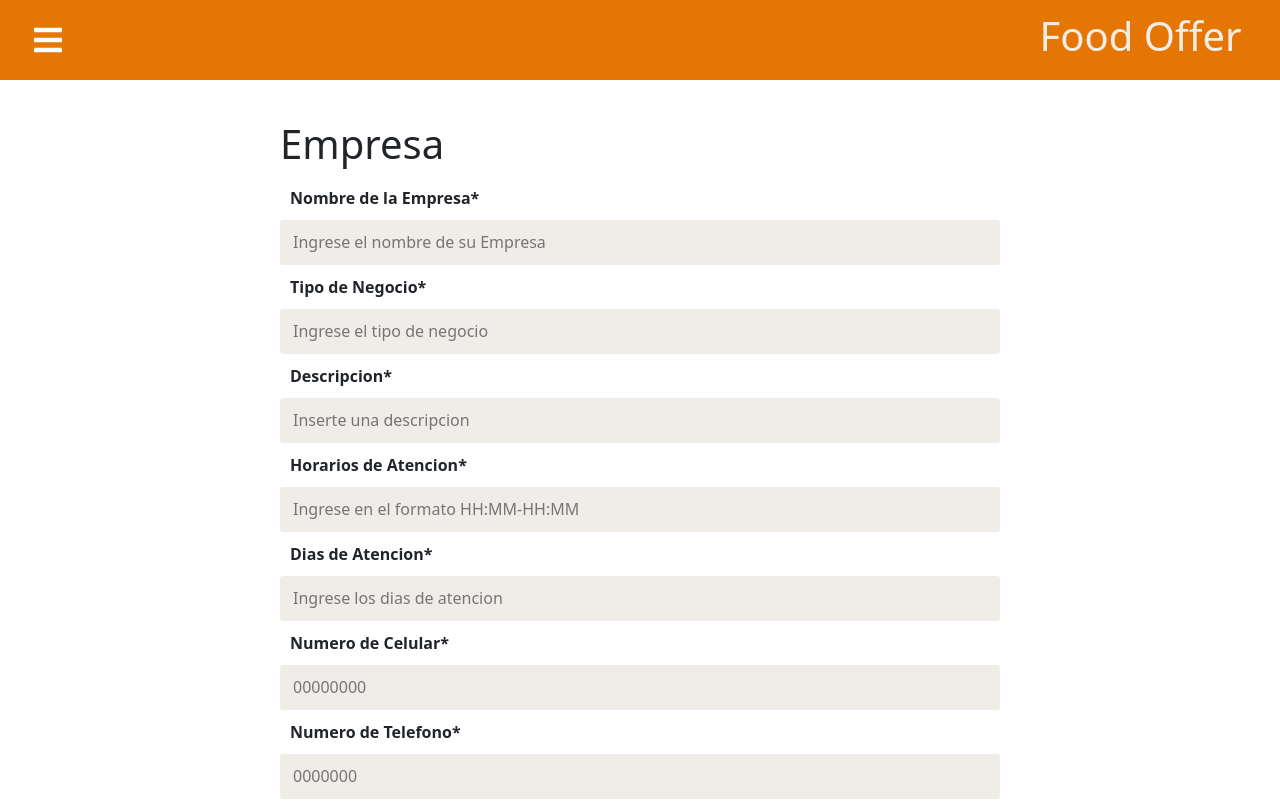
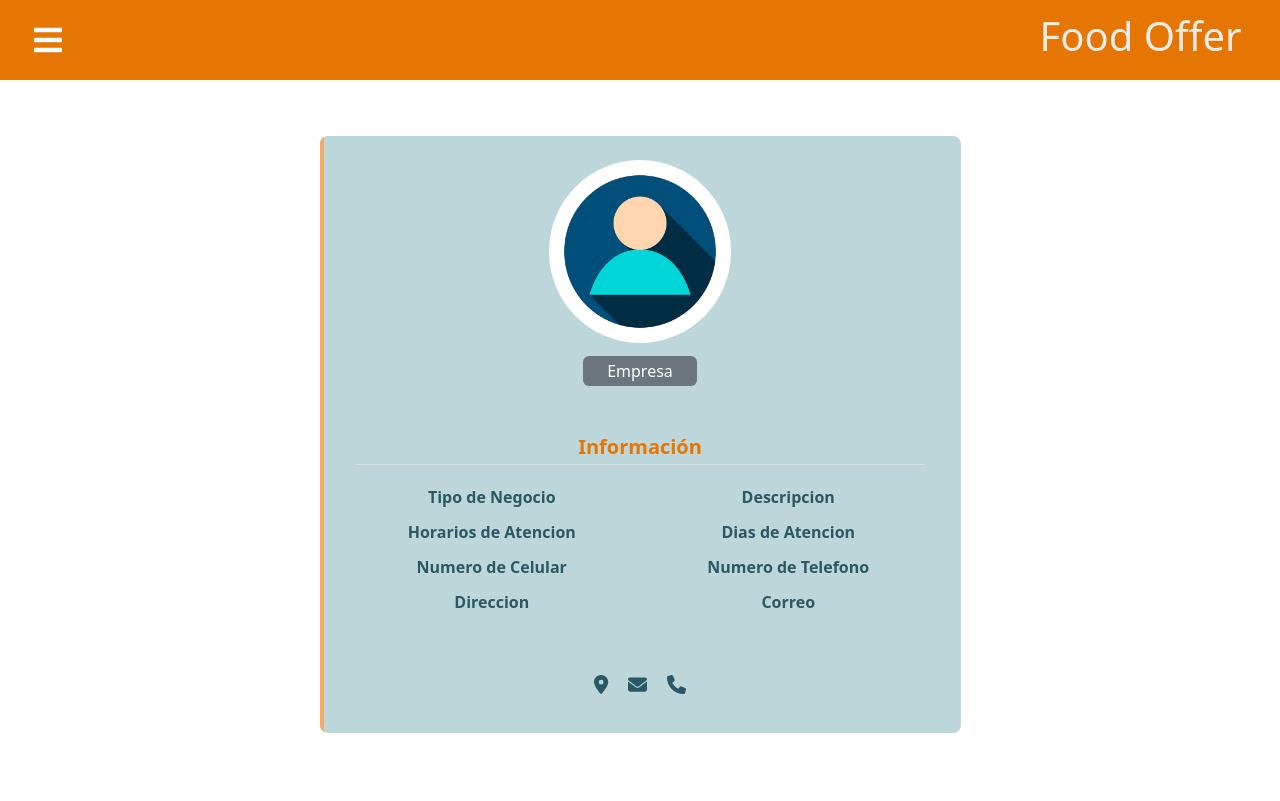
Before and after one commit to melrodriguez1133/FOOD-OFFER-Frontend, a React (Create React App) app: page /empresa/empresa/VisualizarEmpresa in a window 1280 px wide. Shown: the top 801 px of the page. Built offline with nearby package versions, Linux system fonts and the light colour scheme; no server answers.

Commit message:
"Visualizar"

```diff
--- a/src/Pages/VistaClienteAdmin.js
+++ b/src/Pages/VistaClienteAdmin.js
@@ -76,7 +76,7 @@ const VistaClientesAdmin = () => {
                     <td>{Clientes.contraseña}
                     </td>
                     <td>
-                    <Link to={`/cliente/cliente/VisualizarCliente/${Clientes.id}`} className='btn btn-success'>
+                    <Link to={`/cliente/cliente/VistaClientesProfileAdmin/${Clientes.id}`} className='btn btn-success'>
                             <FontAwesomeIcon icon={faEye}/>
                         </Link>
                             <Link to={`/cliente/cliente/EditarCliente/${Clientes.id}`} className='btn btn-warning'>
--- a/src/Pages/VistaClientesProfileAdmin.js
+++ b/src/Pages/VistaClientesProfileAdmin.js
@@ -10,7 +10,6 @@ import imagenUser from '../userImage.jpg';
 const VistaClientesProfileAdmin = () => {
 
     const { id } = useParams();
-
     const [Clientes, setClientes] = useState([]);
 
     useEffect(() => {
@@ -29,18 +28,19 @@ const VistaClientesProfileAdmin = () => {
                 <div className='text-center'>
                     <img src={imagenUser} className="rounded-circle"/>
                 </div>
+
                 <div className='text-center mt-3'>
                     <span className='bg-secondary p-1 px-4 rounded text-white'>Usuario</span>
                     <h5 class="mt-2">{Clientes.nombre} {""} {Clientes.apellido} </h5>
                         <div className='card-block'>
-                          <h6 className='m-b-20 p-b-5 b-b-default f-w-600'>InformaciÃ³n</h6>
+                          <h6 className='m-b-20 p-b-5 b-b-default f-w-600'>Información</h6>
                           <div className='row'>
                               <div className='col-sm-6'>
                                   <p className='m-b-10 f-w-600'>Edad</p>
                                   <h6 className='text-muted f-w-400'>{Clientes.edad}</h6>
                               </div>
                               <div className='col-sm-6'>
-                                  <p className='m-b-10 f-w-600'>DirecciÃ³n</p>
+                                  <p className='m-b-10 f-w-600'>Dirección</p>
                                   <h6 className='text-muted f-w-400'>{Clientes.direccion}</h6>
                               </div>
                               <div className='col-sm-6'>
--- a/src/Pages/VisualizarEmpresa.js
+++ b/src/Pages/VisualizarEmpresa.js
@@ -1,4 +1,90 @@
-import axios from "axios";
+import React, {useEffect, useState} from 'react';
+import axios from 'axios';
+import "bootstrap/dist/css/bootstrap.min.css";
+import './VistaClientesProfileAdmin.css'
+import { FontAwesomeIcon } from '@fortawesome/react-fontawesome';
+import { Link, useParams } from "react-router-dom";
+import { faEdit, faEnvelope, faPhone, faLocationDot } from '@fortawesome/free-solid-svg-icons';
+import imagenUser from '../userImage.jpg';
+
+const VisualizarEmpresa = () => {
+
+    const { id } = useParams();
+    const [Empresa, setEmpresa] = useState([]);
+
+    useEffect(() => {
+        axios.get(`http://127.0.0.1:8000/api/registrarEmpresas/${id}`).then((res) => {
+          setEmpresa(res.data);
+        });
+      }, []);
+
+    console.log({Empresa});
+  return (
+  <div className='body'>
+    <div className ='container mt-5'>
+    <div className ='row d-flex justify-content-center'>
+        <div className='col-md-7'>
+            <div className='card p-3 py-4'>
+                <div className='text-center'>
+                    <img src={imagenUser} className="rounded-circle"/>
+                </div>
+
+                <div className='text-center mt-3'>
+                    <span className='bg-secondary p-1 px-4 rounded text-white'>Empresa</span>
+                    <h5 class="mt-2">{Empresa.nombreEmpresa}</h5>
+                        <div className='card-block'>
+                          <h6 className='m-b-20 p-b-5 b-b-default f-w-600'>Información</h6>
+                          <div className='row'>
+                              <div className='col-sm-6'>
+                                  <p className='m-b-10 f-w-600'>Tipo de Negocio</p>
+                                  <h6 className='text-muted f-w-400'>{Empresa.tipoNegocioE}</h6>
+                              </div>
+                              <div className='col-sm-6'>
+                                  <p className='m-b-10 f-w-600'>Descripcion</p>
+                                  <h6 className='text-muted f-w-400'>{Empresa.descripcion}</h6>
+                              </div>
+                              <div className='col-sm-6'>
+                                  <p className='m-b-10 f-w-600'>Horarios de Atencion</p>
+                                  <h6 className='text-muted f-w-400'>{Empresa.horariosAtencion}</h6>
+                              </div>
+                              <div className='col-sm-6'>
+                                  <p className='m-b-10 f-w-600'>Dias de Atencion</p>
+                                  <h6 className='text-muted f-w-400'>{Empresa.diasAtencion}</h6>
+                              </div>
+                              <div className='col-sm-6'>
+                                  <p className='m-b-10 f-w-600'>Numero de Celular</p>
+                                  <h6 className='text-muted f-w-400'>{Empresa.numeroCelular}</h6>
+                              </div>
+                              <div className='col-sm-6'>
+                                  <p className='m-b-10 f-w-600'>Numero de Telefono</p>
+                                  <h6 className='text-muted f-w-400'>{Empresa.numeroTelefono}</h6>
+                              </div>
+                              <div className='col-sm-6'>
+                                  <p className='m-b-10 f-w-600'>Direccion</p>
+                                  <h6 className='text-muted f-w-400'>{Empresa.direccion}</h6>
+                              </div>
+                              <div className='col-sm-6'>
+                                  <p className='m-b-10 f-w-600'>Correo</p>
+                                  <h6 className='text-muted f-w-400'>{Empresa.correoEmpresa}</h6>
+                              </div>
+                          </div>
+                        </div>
+
+                     <ul className='social-list'>
+                        <li><FontAwesomeIcon icon={faLocationDot}/></li>
+                        <li><FontAwesomeIcon icon={faEnvelope}/></li>
+                        <li><FontAwesomeIcon icon={faPhone}/></li>
+                    </ul>
+                    </div>
+                </div>
+            </div>
+        </div>
+    </div>
+    </div>
+  )
+}
+export default VisualizarEmpresa;
+/*import axios from "axios";
 import React, {useState, useEffect} from "react";
 import { useNavigate, useParams } from "react-router-dom";
 import {Link} from "react-router-dom"
@@ -243,7 +329,7 @@ const EditRegistroEmpresa = () => {
 	);
  }
 
-export default EditRegistroEmpresa;
+export default EditRegistroEmpresa; */
 /*<ContenedorBotonCentrado>
 				<Link to={`/empresa/empresa`} className='btn btn-warning'>Cancelar</Link>
                 <Boton type='submit' className='btn btn-primary'>Guardar</Boton>
```
